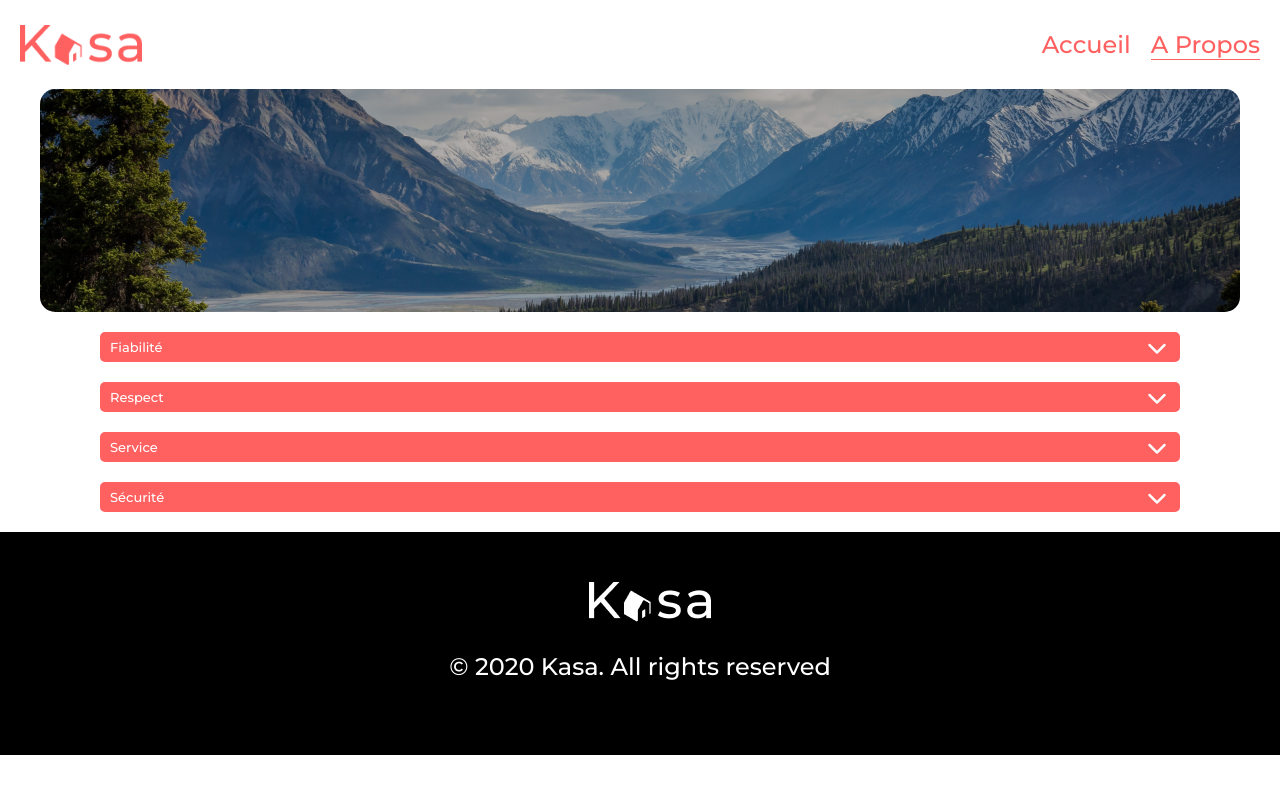
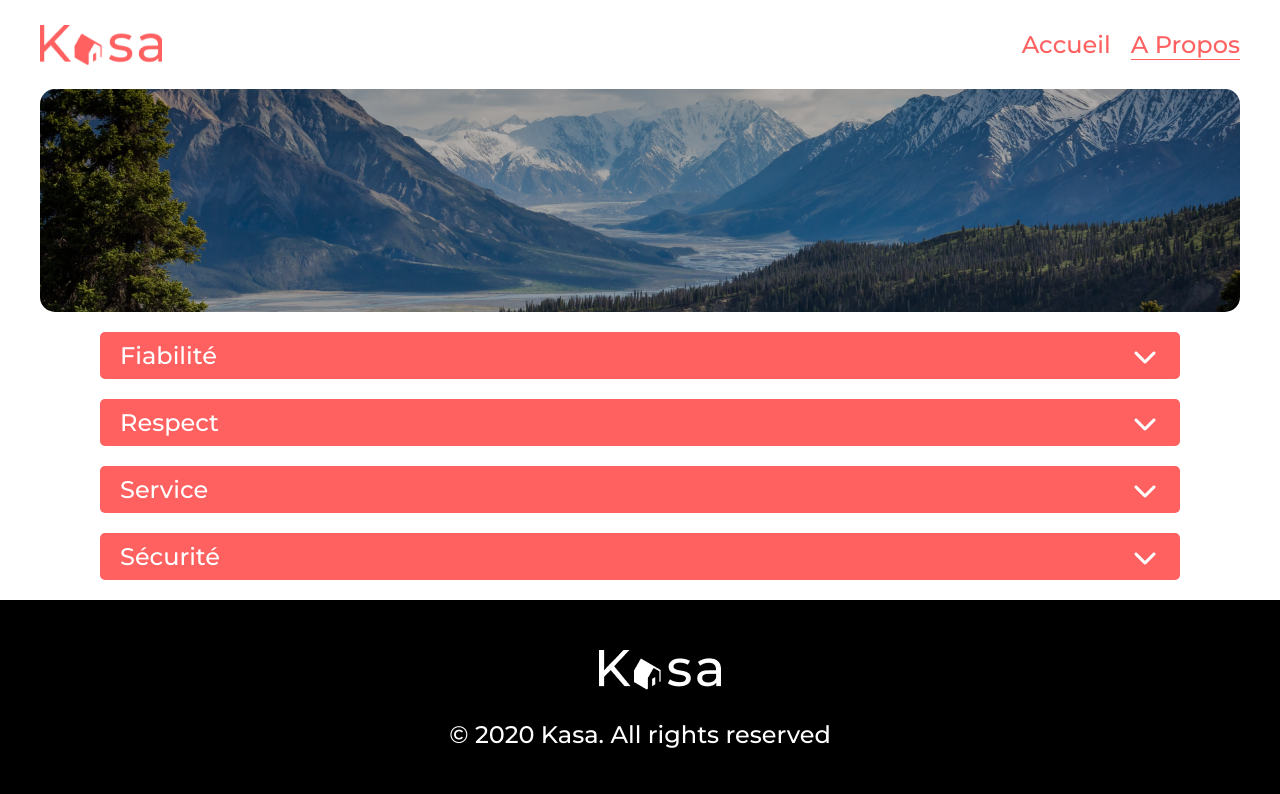
Before and after one commit to AurelieLescop/kasa, a React (Create React App) app: page /About in a window 1280 px wide. Shown: the top 794 px of the page. Built offline with nearby package versions, Linux system fonts and the light colour scheme.

Commit message:
css about responsive

```diff
--- a/src/css/collapse.scss
+++ b/src/css/collapse.scss
@@ -21,6 +21,7 @@
 
 .description p {
     font-size: 12px;
+    font-weight: 400;
     color: #FF6060;
     margin: 0;
     background-color: #F6F6F6;
@@ -80,15 +81,17 @@ animation: slide-in 0.5s ease-in-out;
     background-color: #FF6060;
     display: flex;
     justify-content: space-between;
-    padding: 0 10px 0 10px;
+    padding: 0 10px;
     /* position: absolute; */
     // position: relative;
     height: 30px;
 }
 
 .menu h2 {
-
-    margin: auto 0;
+align-items: center;
+margin: 0;
+display: flex;
+    // margin: auto 0;
 }
 
 // .collapse {
@@ -96,7 +99,7 @@ animation: slide-in 0.5s ease-in-out;
 // }
 
 .fa-chevron-up {
-    font-size: 20px;
+    font-size: 16px;
 
 }
 
@@ -106,7 +109,10 @@ animation: slide-in 0.5s ease-in-out;
 
 .menu__scrolling {
     margin: 0;
-    margin: auto 0;
+    // margin: auto 0;
+    margin: 0;
+    align-items: center;
+    display: flex;
 }
 
 // @keyframes apparition {
@@ -147,3 +153,37 @@ animation: slide-in 0.5s ease-in-out;
         transform: rotate(0deg);
     }
 }
+
+@media all and (min-width: 767px) {
+.menu {
+    height: 38px;
+    padding: 0 20px;
+}
+
+.collapse h2 {
+    font-size: 18px;
+}
+
+.description p {
+    font-size: 18px;
+}
+
+.fa-chevron-up {
+    font-size: 24px;
+}
+}
+
+@media all and (min-width: 991px) {
+    .menu {
+        height: 47px;
+    }
+
+    .collapse h2 {
+        font-size: 24px;
+        font-weight: 500;
+    }
+
+    .description p {
+        font-size: 24px;
+    }
+    }
--- a/src/css/header.scss
+++ b/src/css/header.scss
@@ -56,6 +56,18 @@ li a {
   li a {
     font-size: 18px;
   }
+
+  //problème sur hauteru
+  .logo {
+    width: 210px;
+    height: 68 px;
+    padding-left: 40px;
+    object-fit: cover;
+  }
+
+  nav ul {
+    padding-right: 30px;
+  }
 }
 
 @media all and (min-width: 991px) {
```
